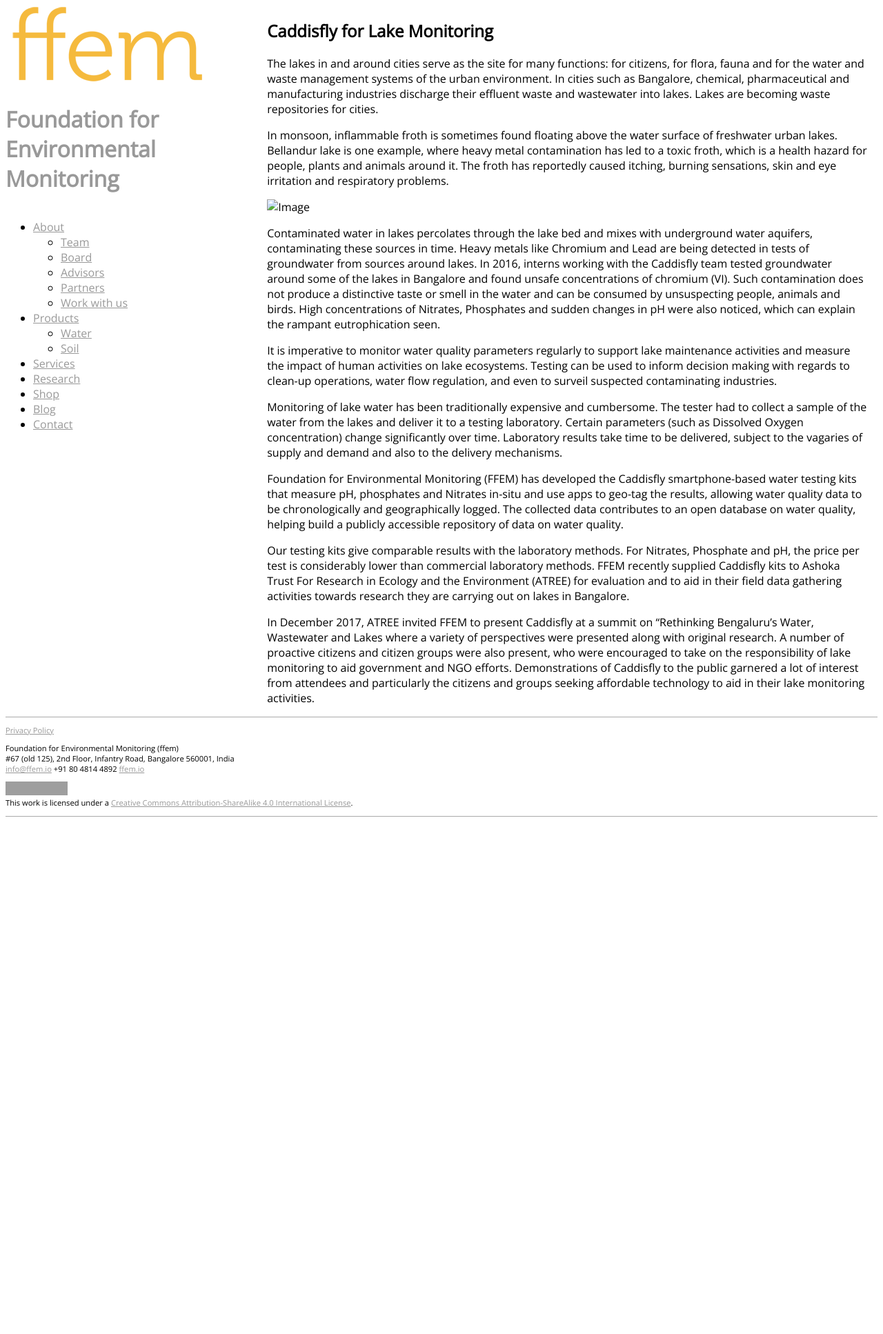
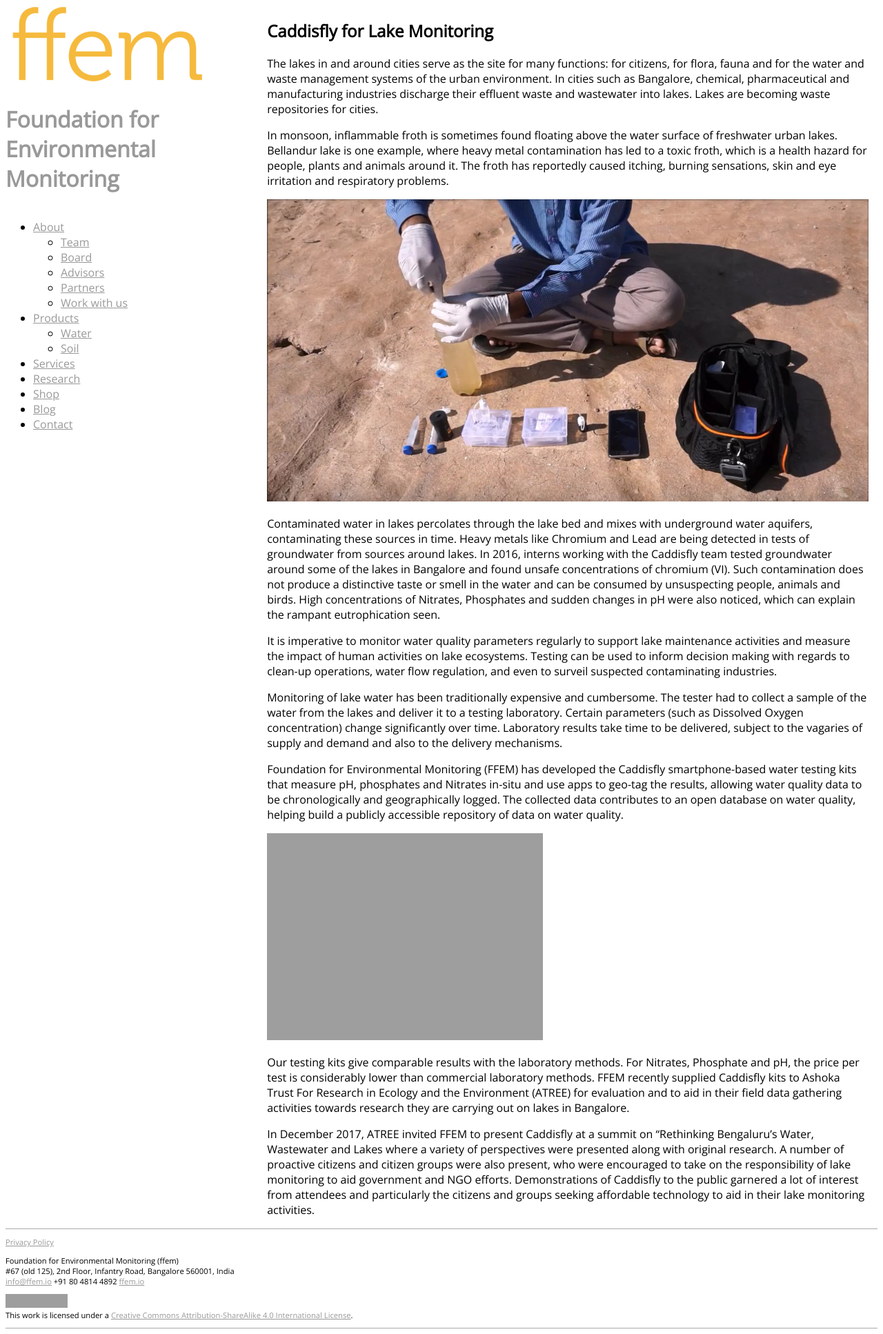
Before and after one commit to adraman/foundation-for-environmental-monitoring.github.io, a Jekyll site: the page built from _posts/2018-05-03-lake-monitoring.md, in a window 1280 px wide. Shown: the whole page at 69% size. Built offline with Jekyll 4.4.1, drawn with Linux system fonts in a browser that asks for light colours; before the commit the page ends 1192 px from its top, so only the background shows below that; grey boxes are pictures that could not be loaded.

Commit message:
Fixed images in blog posts

```diff
--- a/_posts/2018-05-03-lake-monitoring.md
+++ b/_posts/2018-05-03-lake-monitoring.md
@@ -8,7 +8,7 @@ The lakes in and around cities serve as the site for many functions: for citizen
 
 In monsoon, inflammable froth is sometimes found floating above the water surface of freshwater urban lakes. Bellandur lake is one example, where heavy metal contamination has led to a toxic froth, which is a health hazard for people, plants and animals around it. The froth has reportedly caused itching, burning sensations, skin and eye irritation and respiratory problems.
 
-![Image]( {{foundation-for-environmental-monitoring.github.io/images/Screenshot-2018-5-2 (40) Lake monitoring with Caddisfly - YouTube.jpg }})
+![Image]({{ site.url }}/assets/images/youtube_screenshot.jpg)
 
 Contaminated water in lakes percolates through the lake bed and mixes with underground water aquifers, contaminating these sources in time. Heavy metals like Chromium and Lead are being detected in tests of groundwater from sources around lakes. In 2016, interns working with the Caddisfly team tested groundwater around some of the lakes in Bangalore and found unsafe concentrations of chromium (VI). Such contamination does not produce a distinctive taste or smell in the water and can be consumed by unsuspecting people, animals and birds. High concentrations of Nitrates, Phosphates and sudden changes in pH were also noticed, which can explain the rampant eutrophication seen.
 
@@ -18,6 +18,8 @@ Monitoring of lake water has been traditionally expensive and cumbersome. The te
 
 Foundation for Environmental Monitoring (FFEM) has developed the Caddisfly smartphone-based water testing kits that measure pH, phosphates and Nitrates in-situ and use apps to geo-tag the results, allowing water quality data to be chronologically and geographically logged. The collected data contributes to an open database on water quality, helping build a publicly accessible repository of data on water quality.
 
+![Image]({{ site.url }}/assets/images/IMG_20171208_092736236.jpg)
+
 Our testing kits give comparable results with the laboratory methods. For Nitrates, Phosphate and pH, the price per test is considerably lower than commercial laboratory methods.
 FFEM recently supplied Caddisfly kits to Ashoka Trust For Research in Ecology and the Environment (ATREE) for evaluation and to aid in their field data gathering activities towards research they are carrying out on lakes in Bangalore.
 
--- a/styles/main.css
+++ b/styles/main.css
@@ -48,11 +48,11 @@ header {
 	overflow: hidden;
 }
 
-nav {
-
-}
-
 #headerNav {
 	float: left;
 	width: 30%;
 }
+
+img {
+  max-width: 100%;
+}
```
